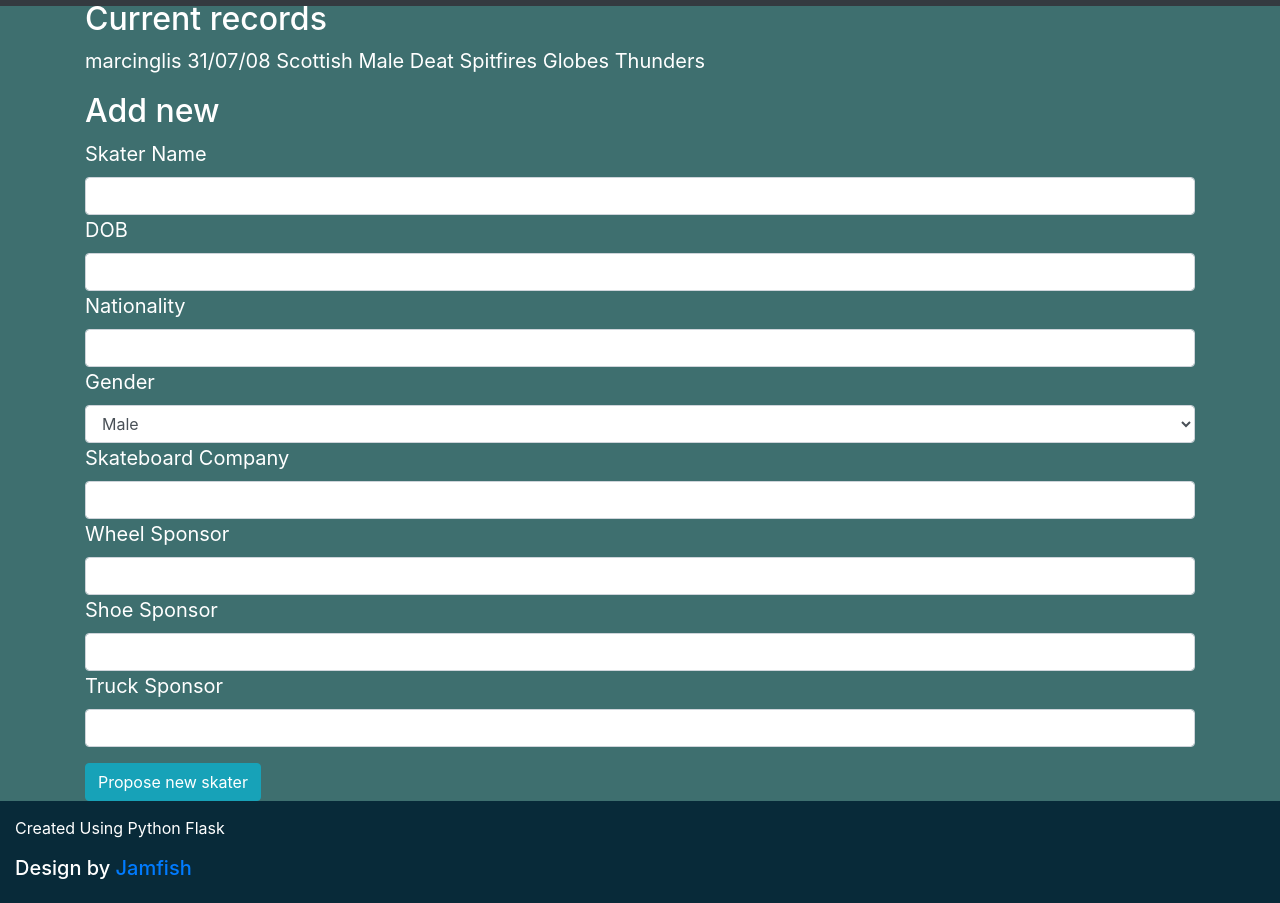
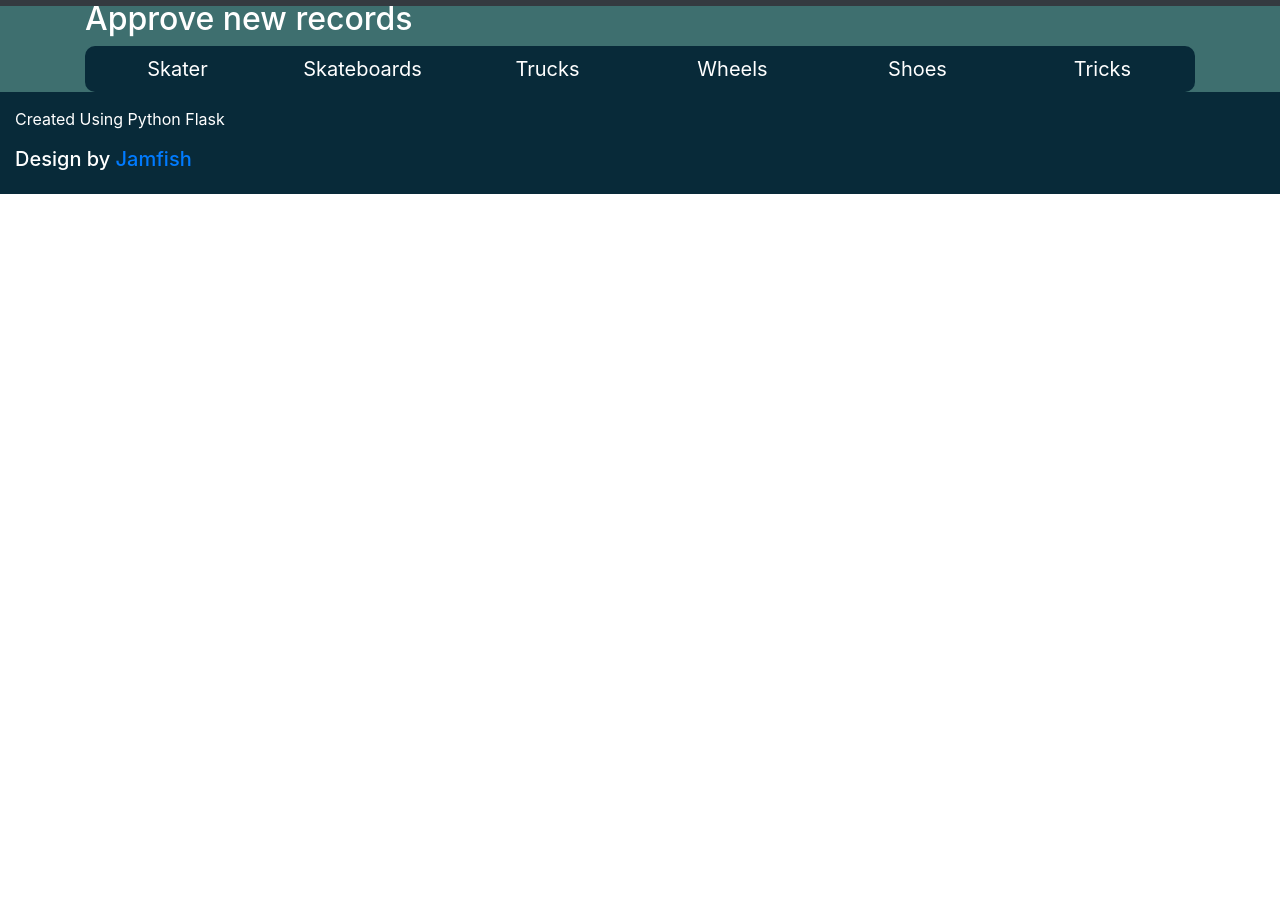
Before and after one commit to Skateallday/tricktionary, a Flask app: page /adminRecords in a window 1280 px wide. Shown: the part 50-953 px from the top of the page. After the commit the page ends 244 px from the top, so only its background shows below. Run offline with Flask 2, Linux system fonts and the light colour scheme; data comes from the database, SQL or seed files in the repository; some libraries are stand-ins or nearby versions.

Commit message:
admin approval begins.

```diff
--- a/app.py
+++ b/app.py
@@ -303,7 +303,6 @@ def admin():
 		c.execute('SELECT * FROM users WHERE username LIKE (?)', (g.username, ))
 		admin = c.fetchall()
 		for results in admin:
-			print(results[3])
 			if str(results[3]) == "Yes":
 				return render_template("adminPanel.html", loggedIn= "yes", username=g.username)
 			else:
@@ -317,27 +316,52 @@ def admin():
 
 @app.route("/adminRecords", methods=['POST', 'GET'])
 def adminRecords():
-	form = newSkater(request.form)
-	conn = sqlite3.connect('library.db')
-	print ("Library data opened")
-	c = conn.cursor()
-	c.execute('SELECT * from skaters')
-	results = c.fetchall()
-	print(results)
-	for data in results:
-		return render_template("adminRecords.html", loggedIn= "yes", username=g.username, form=form, data=data)
+
+	return render_template("adminRecords.html", loggedIn= "yes", username=g.username)
+
+
+
+@app.route('/choosenApprove/<chooseApprove>', methods=['POST', 'GET'])
+def choosenApprove(chooseApprove):
+	if chooseApprove == 'approveSkaters':
+		table = "skaters"
+
+
+	elif chooseApprove =='approveSkateboards':
+		table = "skateboards"
+
+
+	elif chooseApprove =='approveWheels':
+		table = "wheels"
+
+
+
+	elif chooseApprove =='approveTricks':
+		table = "tricks"
+
+	elif chooseApprove =='approveTrucks':
+		table = "trucks"
+
+
+	else:
+		table = "shoes"
+
+
 	if request.method == 'POST':
+				conn = sqlite3.connect('library.db')
+				with conn:
+						c = conn.cursor()
+						try:
+								c.executemany(record, [formData])
+								print("Successful!")
+						except Exception as e: print(e)
+						flash(" Successfully Posted!!")
+						redirect("index.html")
 
-		enterSkater = [((form.name.data), (form.DOB.data), (form.nationality.data), (form.gender.data), (form.skateboard.data), (form.wheels.data ), (form.shoes.data), (form.trucks.data))]
-		with conn:
-			try:
-				insertPost = '''INSERT INTO skaters (name, DOB, nationality, gender, skateboard, wheels, shoes, trucks) VALUES(?,?,?,?,?,?,?,?)'''
-				c.executemany(insertPost, enterSkater)
-				print ("Insert correctly")
-			except Exception as e: print(e)
-		flash(" Successfully Posted!!")
-
-	return render_template("adminRecords.html", loggedIn= "yes", username=g.username, form=form)
+	if g.username:
+		return render_template("approvalList/"+str(chooseApprove)+".html", loggedIn= "yes", username=g.username)
+	else:
+		return render_template("approvalList/"+str(chooseApprove)+".html")
 
 @app.route("/userRecords", methods=['POST', 'GET'])
 def userRecords():
--- a/templates/adminRecords.html
+++ b/templates/adminRecords.html
@@ -6,51 +6,44 @@
     <div class="container">
         <div class="row">
 			<div class="col-lg-12">
-                <h2>Current records</h2>
-                <p>{{data[0]}} {{data[1]}} {{data[2]}} {{data[3]}} {{data[4]}} {{data[5]}} {{data[6]}} {{data[7]}}</p>
+                <h2>Approve new records</h2>
 
 			</div>
         </div>
         <div class="row">
             <div class="col-lg-12">
-                <h2>Add new</h2>
-                <form method="POST"  enctype="multipart/form-data">
-                    {{ form.hidden_tag() }} {{ form.csrf_token() }}
-                    <label for="skaterName">Skater Name</label>
-                    {% if request.method == 'POST' %} {% for error in form.name.errors %}
-                    <span class="errors">[{{ error }}]</span> {% endfor %} {% endif %} {{ form.name(class="form-control") }}
+             <ul class="nav nav-pills nav-justified">
+                 <li class="nav-item ">
+                     <a class="nav-link" href={{url_for('choosenApprove', chooseApprove="approveSkaters")}}>Skater</a>
+                 </li>
+                 <li class="nav-item">
+                     <a class="nav-link" href={{url_for('choosenApprove', chooseApprove="approveSkateboards")}}>Skateboards</a>
+                 </li>
+                 <li class="nav-item">
+                     <a class="nav-link" href={{url_for('choosenApprove', chooseApprove="approveTrucks")}}>Trucks</a>
+                 </li>
+                 <li class="nav-item">
+                     <a class="nav-link" href={{url_for('choosenApprove', chooseApprove="approveWheels")}}>Wheels</a>
+                 </li>
+                 <li class="nav-item">
+                     <a class="nav-link" href={{url_for('choosenApprove', chooseApprove="approveShoes")}}>Shoes</a>
+                 </li>
+                 <li class="nav-item">
+                     <a class="nav-link" href={{url_for('choosenApprove', chooseApprove="approveTricks")}}>Tricks</a>
+                 </li>
 
-                    <label for="skaterAge">DOB</label>
-                    {% if request.method == 'POST' %} {% for error in form.DOB.errors %}
-                    <span class="errors">[{{ error }}]</span> {% endfor %} {% endif %} {{ form.DOB(class="form-control") }}
+             </ul>
+            </div>
+        </div>
 
-                    <label for="nationality">Nationality</label>
-                    {% if request.method == 'POST' %} {% for error in form.nationality.errors %}
-                    <span class="errors">[{{ error }}]</span> {% endfor %} {% endif %} {{ form.nationality(class="form-control") }}
+        <div class="row">
+           <div class="col-lg-12">
 
-                    <label for="skaterSex">Gender</label>
-                    {% if request.method == 'POST' %} {% for error in form.gender.errors %}
-                    <span class="errors">[{{ error }}]</span> {% endfor %} {% endif %} {{ form.gender(class="form-control") }}
+             {% block choosenApproval %}
 
-                    <label for="skateboard">Skateboard Company</label>
-                    {% if request.method == 'POST' %} {% for error in form.skateboard.errors %}
-                    <span class="errors">[{{ error }}]</span> {% endfor %} {% endif %} {{ form.skateboard(class="form-control") }}
+             {% endblock %}
 
-                    <label for="wheelSponsor">Wheel Sponsor</label>
-                    {% if request.method == 'POST' %} {% for error in form.wheels.errors %}
-                    <span class="errors">[{{ error }}]</span> {% endfor %} {% endif %} {{ form.wheels(class="form-control")}}
-
-                    <label for="shoeSponsor">Shoe Sponsor</label>
-                    {% if request.method == 'POST' %} {% for error in form.shoes.errors %}
-                    <span class="errors">[{{ error }}]</span> {% endfor %} {% endif %} {{ form.shoes(class="form-control") }}
-
-                    <label for="trucks">Truck Sponsor</label>
-                    {% if request.method == 'POST' %} {% for error in form.trucks.errors %}
-                    <span class="errors">[{{ error }}]</span> {% endfor %} {% endif %} {{ form.trucks(class="form-control") }}
-                    <p></p>
-                    {{ form.submit(class="btn btn-info") }}
-                 </form>
-            </div>
+           </div>
         </div>
     </div>
 </div>
```
Also changed, not shown: templates/approvalList/approveShoes.html (added, +22 -0 lines), templates/approvalList/approveSkateboards.html (added, +22 -0 lines), templates/approvalList/approveSkaters.html (added, +22 -0 lines), templates/approvalList/approveTricks.html (added, +22 -0 lines), templates/approvalList/approveTrucks.html (added, +22 -0 lines), templates/approvalList/approveWheels.html (added, +22 -0 lines), 1 other file.
